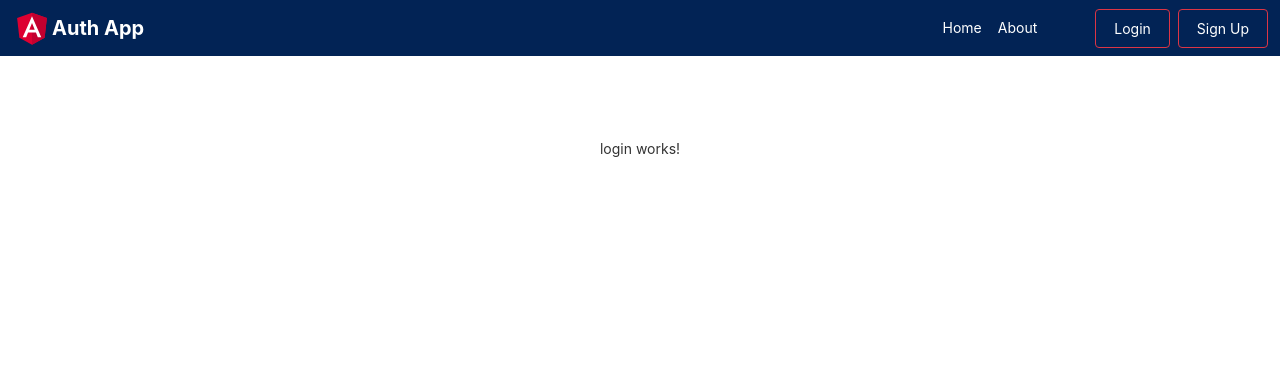
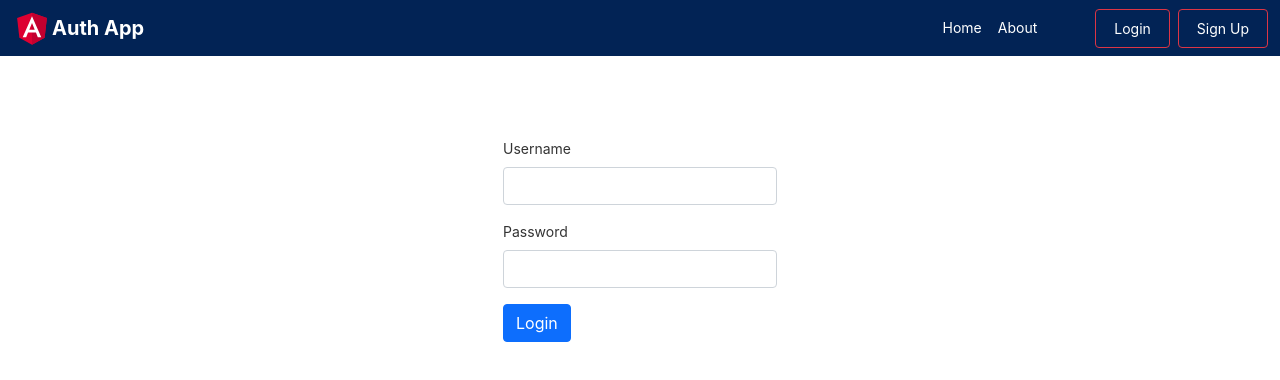
Before and after one commit to ahadsenja/authmultilayout-angular, an Angular app: page /login in a window 1280 px wide. Shown: the top 380 px of the page. Built offline with nearby package versions, Linux system fonts and the light colour scheme.

Commit message:
feat: add signin form

```diff
--- a/src/app/components/login/login.component.html
+++ b/src/app/components/login/login.component.html
@@ -1 +1,15 @@
-<p>login works!</p>
+<div>
+ <form>
+  <div class="mb-3">
+   <label for="username" class="form-label">Username</label>
+   <input type="text" class="form-control">
+  </div>
+
+  <div class="mb-3">
+   <label for="password" class="form-label">Password</label>
+   <input type="password" class="form-control">
+  </div>
+
+  <button type="submit" class="btn btn-primary">Login</button>
+ </form>
+</div>
```
